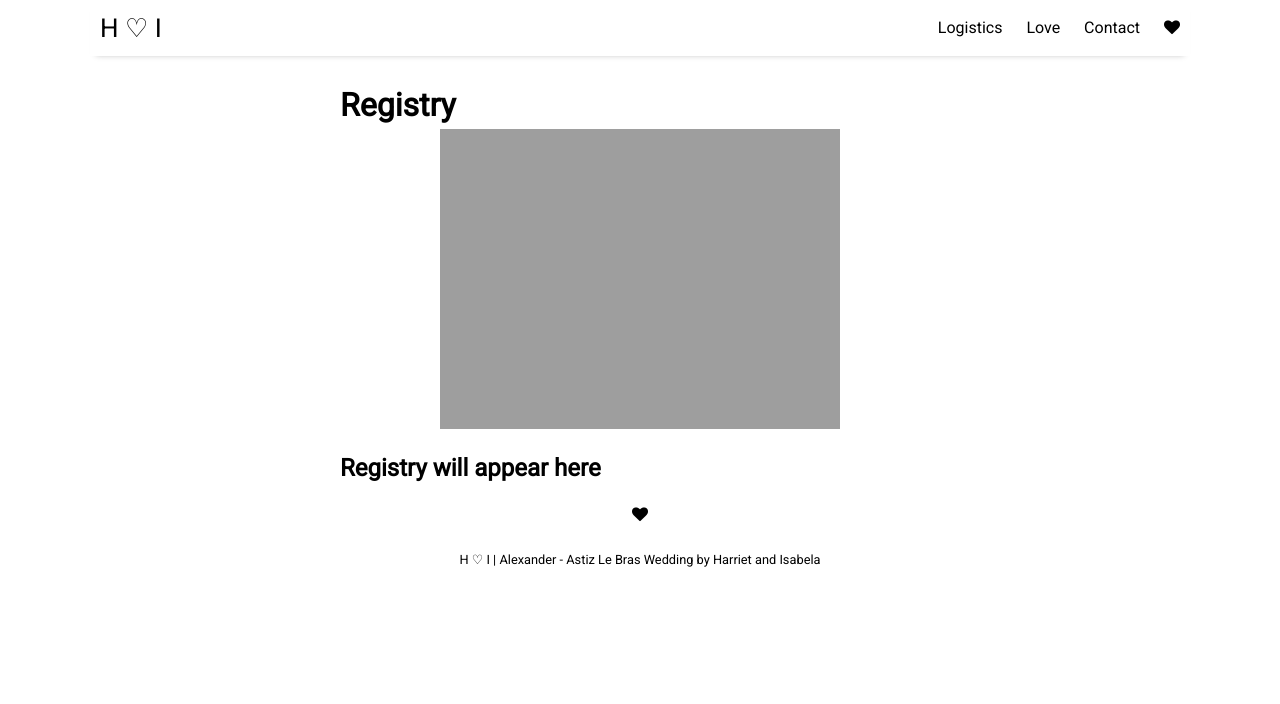
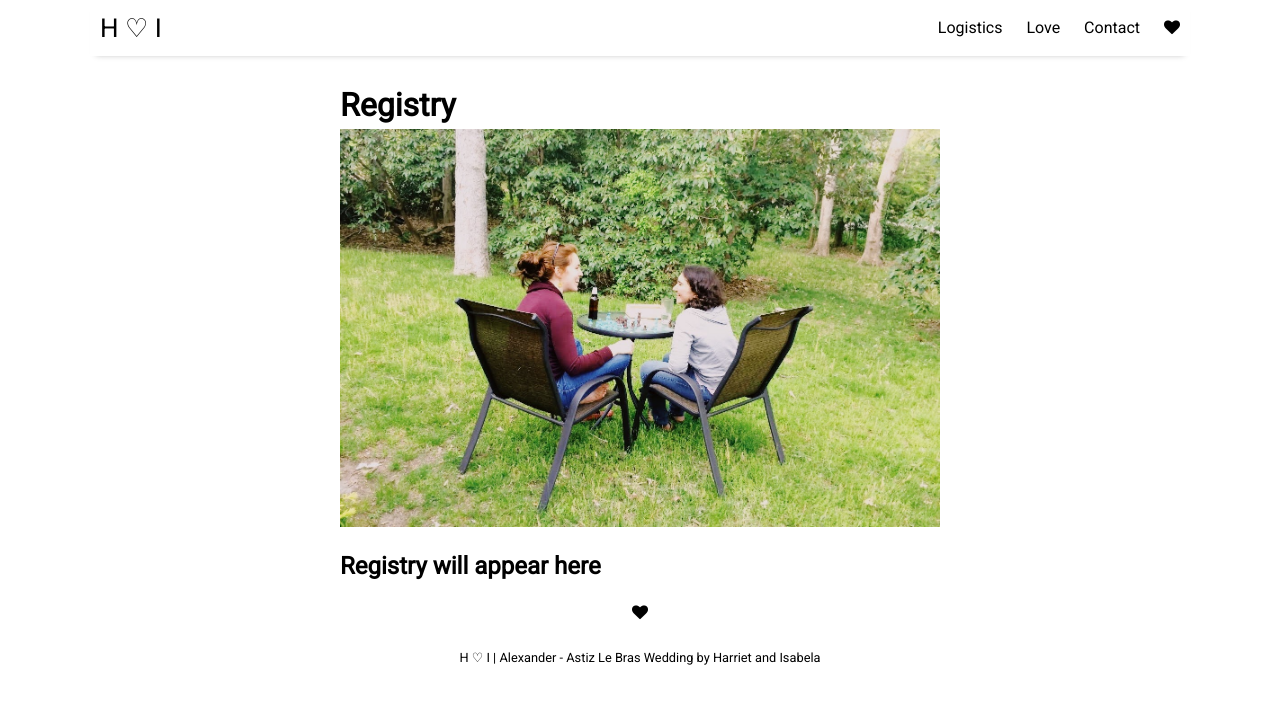
Before and after one commit to halexand/wedding, a Jekyll site: the page built from _posts/2017-07-01-Registry.md, in a window 1280 px wide. Shown: the top 704 px of the page. Built offline with Jekyll 4.4.1, drawn with Linux system fonts in a browser that asks for light colours; nearby versions of some CDN libraries.

Commit message:
added new photo to registry

```diff
--- a/_posts/2017-07-01-Registry.md
+++ b/_posts/2017-07-01-Registry.md
@@ -5,7 +5,7 @@ author: ""
 categories: registry
 tags: logistics
 image:
-  feature: wed30.jpg
+  feature: wed42.jpg
 ---
 
 # Registry will appear here
```
Also changed, not shown: assets/img/wed42.jpg (added), assets/img/wed43.jpg (added).
